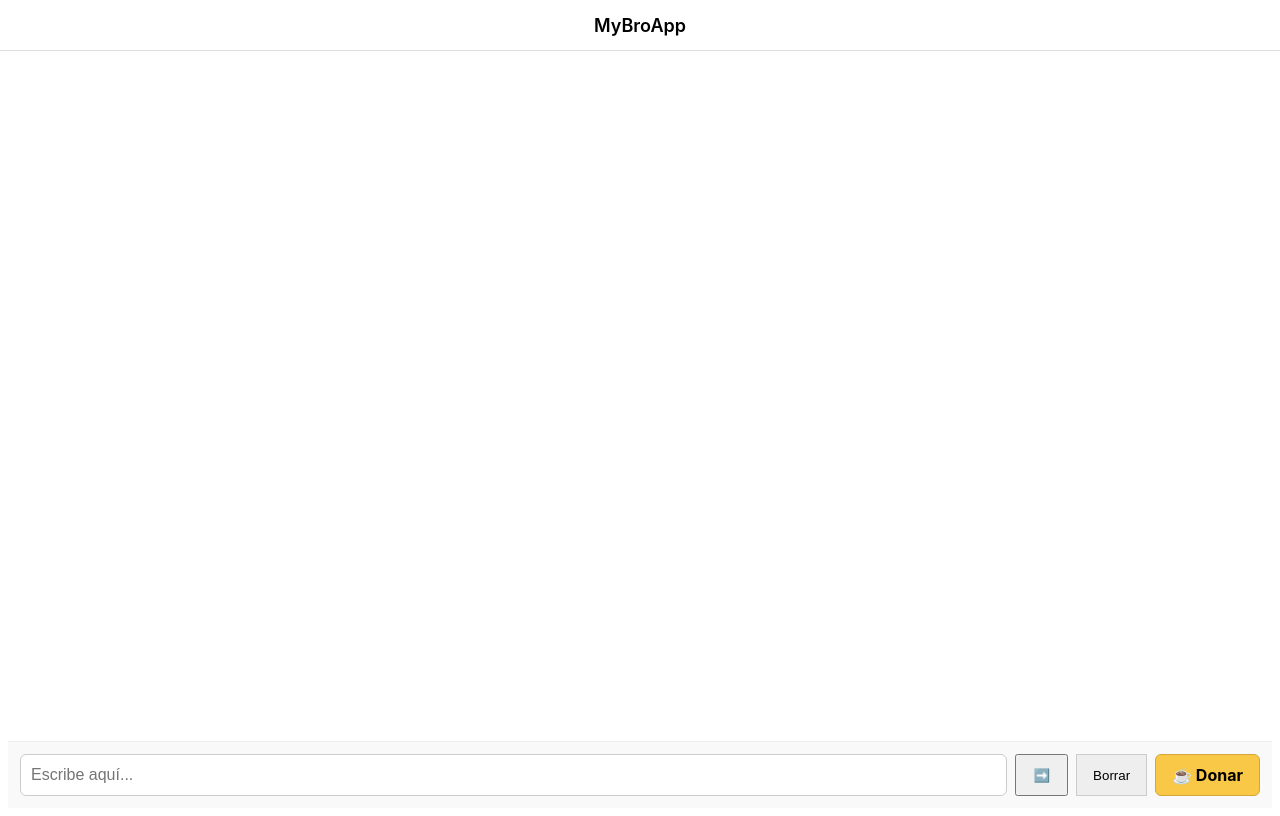
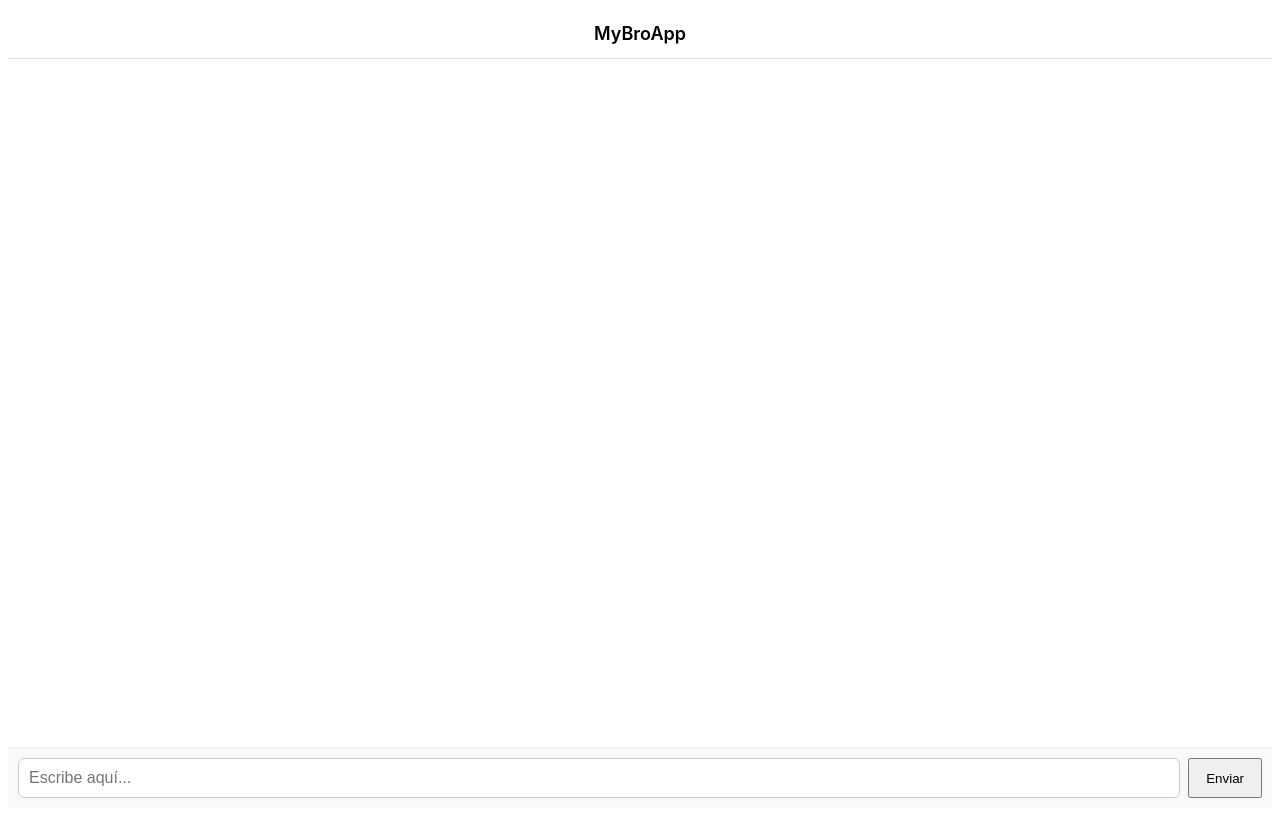
Before and after one commit to Mybroapp/mybro, a Next.js app: page / in a window 1280 px wide. Built offline with nearby package versions, Linux system fonts and the light colour scheme.

Commit message:
Update ChatWindow.tsx

```diff
--- a/components/ChatWindow.tsx
+++ b/components/ChatWindow.tsx
@@ -6,6 +6,7 @@ export default function ChatWindow() {
   const [messages, setMessages] = useState<string[]>([]);
   const [input, setInput] = useState('');
   const messagesEndRef = useRef<HTMLDivElement>(null);
+  const inputRef = useRef<HTMLInputElement>(null);
 
   useEffect(() => {
     const storedMessages = localStorage.getItem('mybro_messages');
@@ -20,7 +21,9 @@ export default function ChatWindow() {
   }, [messages]);
 
   const scrollToBottom = () => {
+    setTimeout(() => {
       messagesEndRef.current?.scrollIntoView({ behavior: 'smooth' });
+    }, 100);
   };
 
   const handleSend = async () => {
@@ -45,62 +48,67 @@ export default function ChatWindow() {
   };
 
   return (
-    <div style={{
+    <div
+      style={{
         display: 'flex',
         flexDirection: 'column',
-      height: '100vh',
-      fontFamily: 'Inter, system-ui, sans-serif'
-    }}>
+        height: '100dvh',
+        fontFamily: 'Inter, system-ui, sans-serif',
+      }}
+    >
       {/* Header fijo */}
-      <div style={{
+      <div
+        style={{
+          position: 'sticky',
+          top: 0,
+          left: 0,
+          width: '100%',
           height: 50,
           backgroundColor: '#ffffff',
           borderBottom: '1px solid #ddd',
           display: 'flex',
           alignItems: 'center',
           justifyContent: 'center',
-        position: 'fixed',
-        top: 0,
-        left: 0,
-        right: 0,
           zIndex: 1000,
-      }}>
+          flexShrink: 0,
+        }}
+      >
         <h2 style={{ margin: 0, fontSize: 18, fontWeight: 600 }}>MyBroApp</h2>
       </div>
 
-      {/* Contenido debajo del header */}
-      <div style={{
-        marginTop: 50,
-        flex: 1,
-        display: 'flex',
-        flexDirection: 'column',
-      }}>
-        {/* Área de mensajes con scroll */}
-        <div style={{
+      {/* Área de mensajes */}
+      <div
+        style={{
           flex: 1,
           overflowY: 'auto',
           padding: '12px',
-          backgroundColor: '#fff'
-        }}>
+          backgroundColor: '#fff',
+        }}
+      >
         {messages.map((msg, i) => (
-            <div key={i} style={{ marginBottom: 12 }}>{msg}</div>
+          <div key={i} style={{ marginBottom: 10 }}>{msg}</div>
         ))}
         <div ref={messagesEndRef} />
       </div>
 
       {/* Input + botones */}
-        <div style={{
-          padding: '12px',
+      <div
+        style={{
+          padding: '10px',
           borderTop: '1px solid #eee',
           backgroundColor: '#f9f9f9',
           display: 'flex',
           gap: 8,
           flexWrap: 'wrap',
-        }}>
+          flexShrink: 0,
+        }}
+      >
         <input
+          ref={inputRef}
           type="text"
           value={input}
           onChange={(e) => setInput(e.target.value)}
+          onFocus={scrollToBottom}
           onKeyDown={(e) => {
             if (e.key === 'Enter') {
               e.preventDefault();
@@ -116,37 +124,7 @@ export default function ChatWindow() {
             fontSize: 16,
           }}
         />
-          <button onClick={handleSend} style={{ padding: '10px 16px' }}>➡️</button>
-          <button
-            onClick={() => {
-              localStorage.removeItem('mybro_messages');
-              setMessages([]);
-            }}
-            style={{
-              padding: '10px 16px',
-              backgroundColor: '#eee',
-              border: '1px solid #ccc',
-            }}
-          >
-            Borrar
-          </button>
-          <a
-            href="https://ko-fi.com/mybroapp"
-            target="_blank"
-            rel="noopener noreferrer"
-            style={{
-              padding: '10px 16px',
-              backgroundColor: '#f9c846',
-              color: '#000',
-              textDecoration: 'none',
-              borderRadius: 6,
-              fontWeight: 'bold',
-              border: '1px solid #d4a73c',
-            }}
-          >
-            ☕ Donar
-          </a>
-        </div>
+        <button onClick={handleSend} style={{ padding: '10px 16px' }}>Enviar</button>
       </div>
     </div>
   );
```
Lines whose indentation alone changed are shown as unchanged.
